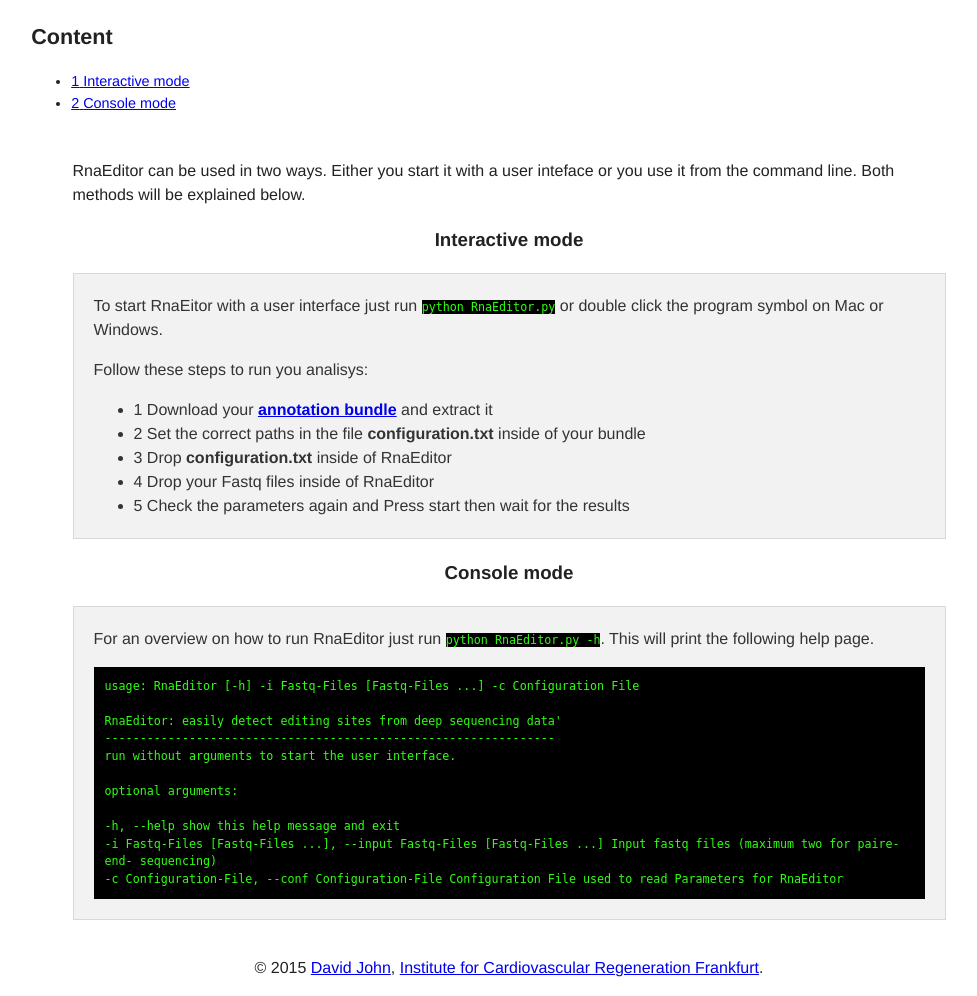
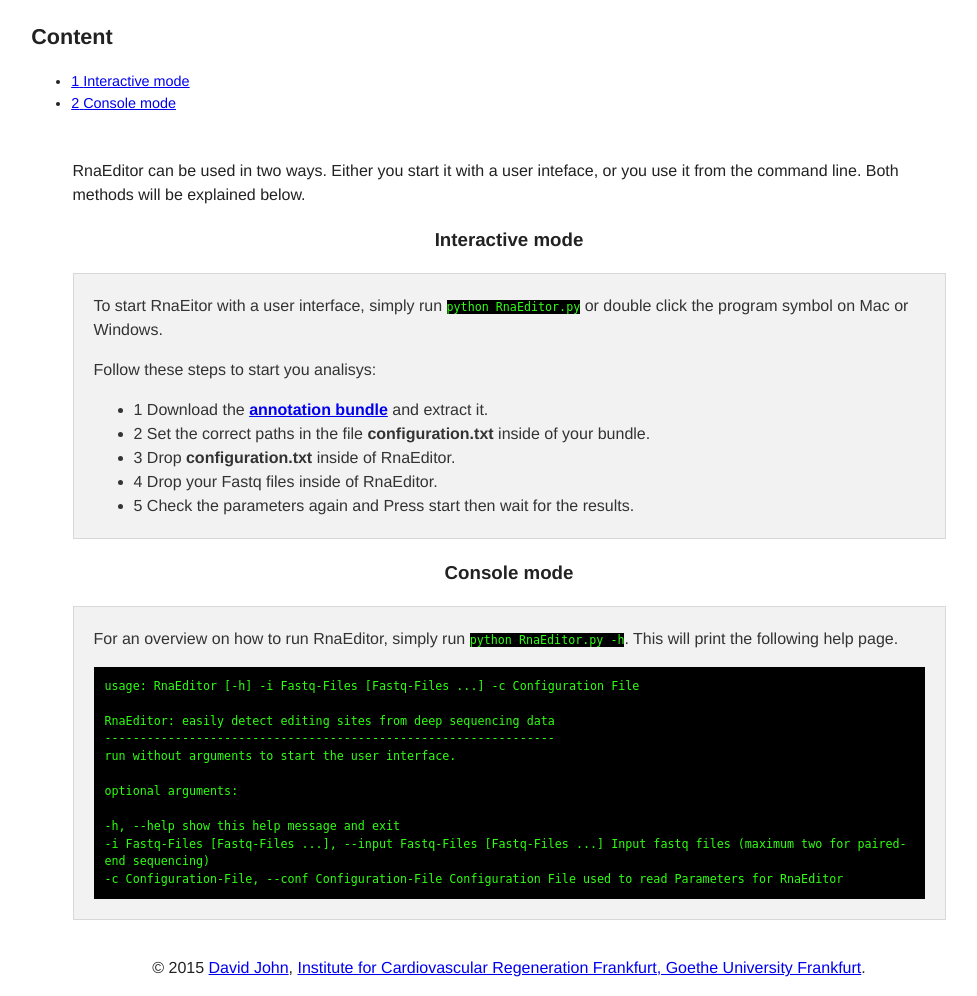
Before and after one commit to djhn75/RNAEditor, a PHP site: page /gettingStarted.php in a window 1280 px wide. Shown: the part 49-1045 px from the top of the page, without its empty margins (131-1108 px from the left). Run offline with PHP 8.4, Linux system fonts and the light colour scheme.

Commit message:
updated website

```diff
--- a/website/gettingStarted.php
+++ b/website/gettingStarted.php
@@ -33,21 +33,21 @@
 
                     <div class="content">
 
-						<p> RnaEditor can be used in two ways. Either you start it with a user inteface or you use it from the command line.
+						<p> RnaEditor can be used in two ways. Either you start it with a user inteface, or you use it from the command line.
 						Both methods will be explained below.</p>
 
 
 						<h3 id='guiMode'>Interactive mode</h3>
 							<div class='panel'>
-								<p>To start RnaEitor with a user interface just run <code>python RnaEditor.py</code> or double click the program symbol on Mac or Windows.</p>
+								<p>To start RnaEitor with a user interface, simply run <code>python RnaEditor.py</code> or double click the program symbol on Mac or Windows.</p>
 
-								<p>Follow these steps to run you analisys:</p>
+								<p>Follow these steps to start you analisys:</p>
 								<ul>
-									<li>1 Download your <a href="download.php"><b>annotation bundle</b></a> and extract it</li>
-									<li>2 Set the correct paths in the file <b>configuration.txt</b> inside of your bundle</li>
-									<li>3 Drop <b>configuration.txt</b> inside of RnaEditor</li>
-									<li>4 Drop your Fastq files inside of RnaEditor</li>
-									<li>5 Check the parameters again and Press start then wait for the results</li>
+									<li>1 Download the <a href="download.php"><b>annotation bundle</b></a> and extract it.</li>
+									<li>2 Set the correct paths in the file <b>configuration.txt</b> inside of your bundle.</li>
+									<li>3 Drop <b>configuration.txt</b> inside of RnaEditor.</li>
+									<li>4 Drop your Fastq files inside of RnaEditor.</li>
+									<li>5 Check the parameters again and Press start then wait for the results.</li>
 								<ul>
 
 							</div>
@@ -55,21 +55,20 @@
 
 						<h3 id='consoleMode'>Console mode</h3>
 							<div class='panel'>
-								<p>For an overview on how to run RnaEditor just run <code>python RnaEditor.py -h</code>. This will print the following help page. </p>
+								<p>For an overview on how to run RnaEditor, simply run <code>python RnaEditor.py -h</code>. This will print the following help page. </p>
 								<div class="codebox">
 
 								<code>
 								usage: RnaEditor [-h] -i Fastq-Files [Fastq-Files ...] -c Configuration File<br><br>
 
-									 RnaEditor: easily detect editing sites from deep sequencing data'<br>
+									 RnaEditor: easily detect editing sites from deep sequencing data<br>
 									----------------------------------------------------------------<br>
 									    run without arguments to start the user interface.<br>
 									<br>
 									optional arguments:<br><br>
 									  -h, --help            show this help message and exit<br>
 									  -i Fastq-Files [Fastq-Files ...], --input Fastq-Files [Fastq-Files ...]
-									                        Input fastq files (maximum two for paire-end-
-									                        sequencing)<br>
+									                        Input fastq files (maximum two for paired-end sequencing)<br>
 									  -c Configuration-File, --conf Configuration-File
 									                        Configuration File used to read Parameters for
 									                        RnaEditor<br>
--- a/website/html/footer.html
+++ b/website/html/footer.html
@@ -1,7 +1,7 @@
 <footer>
 	<div class="row">
 		<div class="small-12 large-12 columns">
-			<p>&copy 2015 <a href="mailto:john@med.uni-frankfurt.de"> David John</a>, <a href="http://www.cardiovascular-regeneration.com">Institute for Cardiovascular Regeneration Frankfurt</a>.</p>
+			<p>&copy 2015 <a href="mailto:john@med.uni-frankfurt.de"> David John</a>, <a href="http://www.cardiovascular-regeneration.com">Institute for Cardiovascular Regeneration Frankfurt, Goethe University Frankfurt</a>.</p>
 
 		</div>
 	</div>
--- a/website/install.php
+++ b/website/install.php
@@ -24,7 +24,7 @@
 						<h3>Installation</h3>
 
 						<div class='panel'>
-							<p>To install RnaEditor follow these steps :</p>
+							<p>To install RnaEditor follow these steps:</p>
 
 							<h4>Required Software:</h4>
 								<p>RnaEditor will ask for a source directly where the following software products have to be installed:</p>
```
Also changed, not shown: website/download.php (+6 -6 lines), 3 other files.
